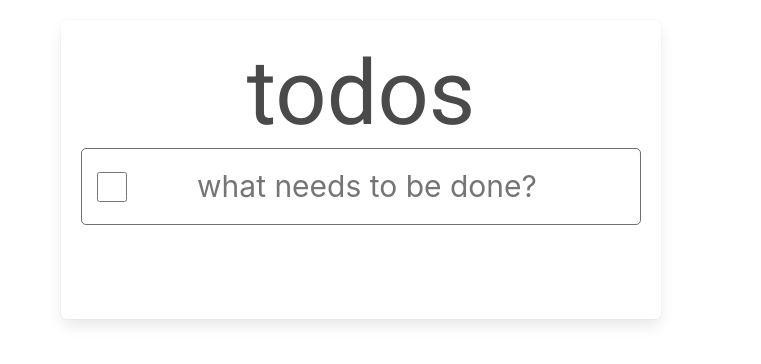
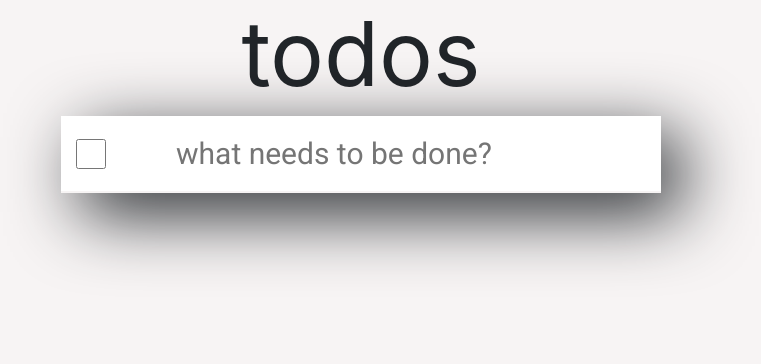
Before and after one commit to DimaShm/todo-js, a website: page index.html in a window 1280 px wide. Shown: the whole page, without its empty margins (279-1040 px from the left). Drawn offline with nearby package versions, Linux system fonts and the light colour scheme.

```diff
--- a/index.html
+++ b/index.html
@@ -10,7 +10,6 @@
       rel="stylesheet"
       href="https://maxcdn.bootstrapcdn.com/bootstrap/4.0.0/css/bootstrap.min.css" integrity="sha384-Gn5384xqQ1aoWXA+058RXPxPg6fy4IWvTNh0E263XmFcJlSAwiGgFAW/dAiS6JXm" crossorigin="anonymous"
     >
-    <link rel="stylesheet" href="https://cdn.jsdelivr.net/npm/bulma@0.9.4/css/bulma.min.css">
     <link rel="preconnect" href="https://fonts.googleapis.com">
     <link rel="preconnect" href="https://fonts.gstatic.com" crossorigin="anonymous">
     <link
@@ -19,11 +18,16 @@
     >
   </head>
   <body class="page">
-    <section id="todoapp" class="box page__todoapp">
-      <h1 class="page__title">todos</h2>
-      <header class="container">
+    <h1 class="page__title">todos</h2>
+    <section id="todoapp" class="page__todoapp">
+      <header class="container container--header">
         <input id="toogle" class="checkbox" type="checkbox">
-        <input class="new-todo" type="text" placeholder="what needs to be done?">
+        <input
+          class="new-todo"
+          type="text"
+          placeholder="what needs to be done?"
+          autofocus
+        >
       </header>
       <main>
         <ul class="table todo-list"></ul>
--- a/main.css
+++ b/main.css
@@ -4,10 +4,15 @@
   font-family: Roboto, 'Courier New', Courier, monospace;
 }
 
+.page {
+  background-color: rgb(247, 244, 244);
+}
+
 .page__todoapp {
   position: relative;
-  margin: 20px auto;
+  margin: auto;
   width: 600px;
+  box-shadow: 20px 20px 70px;
   animation: show 1.5s linear;
 }
 
@@ -28,14 +33,11 @@
   align-items: center;
   padding: 5px;
   background-color: #fff;
-  border: 1px solid rgb(112, 111, 111);
-  border-radius: 5px;
+  border-bottom: 2px solid rgb(247, 244, 244);
 }
 
 .container--footer {
-  position: relative;
-  height: fit-content;
-  visibility: hidden;
+  display: none;
 }
 
 .new-todo {
@@ -87,11 +89,9 @@
   0% {
     top: -1000px;
   }
-
   50% {
     top: 150px;
   }
-
   100% {
     top: 20px;
   }
--- a/main.js
+++ b/main.js
@@ -243,8 +243,8 @@
 
 function footerVisibility() {
   todos.length
-    ? footer.style = 'visibility: visible'
-    : footer.style = 'visibility: hidden';
+    ? footer.style = 'display: flex'
+    : footer.style = 'visibility: none';
 }
 
 function filterBtnsVisibility() {
@@ -254,7 +254,7 @@
   completedBtn.style = 'visibility: hidden';
   allBtn.style = 'visibility: hidden';
 
-  if (footer.style.visibility === 'hidden') {
+  if (footer.style.display === 'none') {
     return;
   }
 
```
